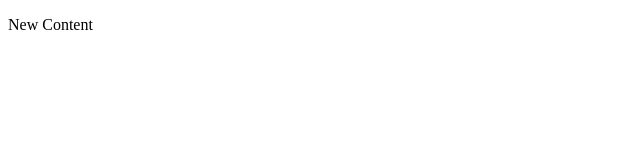
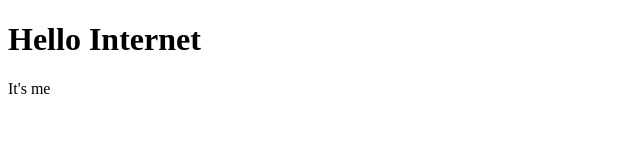
Before and after one commit to nosoyyo0717/test-repo, a plain HTML site: page index.html in a window 1280 px wide. Shown: the whole page, without its empty margins (0-640 px from the left). Drawn offline with Linux system fonts and the light colour scheme.

Commit message:
Update index.html

```diff
--- a/index.html
+++ b/index.html
@@ -8,7 +8,8 @@
 </head>
 
 <body>
-    <p>New Content</p>
+    <h1>Hello Internet</h1>
+    <p>It's me</p>
 </body>
 
 </html>
```
